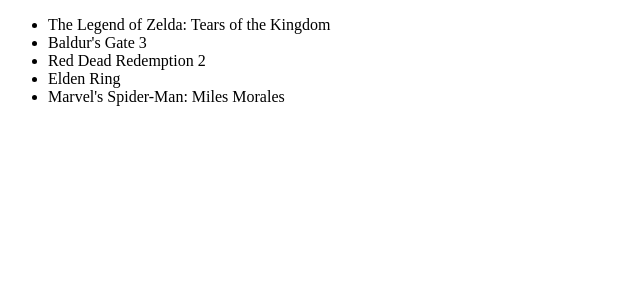
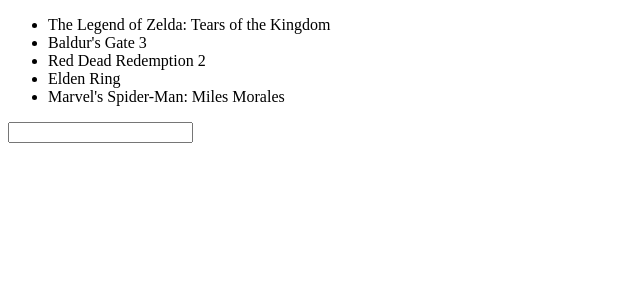
Before and after one commit to ValerioDiBiagio/react-form, a React (Vite) app: page / in a window 1280 px wide. Shown: the top 300 px of the page, without its empty margins (0-640 px from the left). Built offline with nearby package versions, Linux system fonts and the light colour scheme.

Commit message:
feat: add form

```diff
--- a/src/App.jsx
+++ b/src/App.jsx
@@ -1,15 +1,22 @@
 // importare array
 import videogames from './data/videogames';
+// importare useState
 import { useState } from 'react'
 
 function App() {
 
+  const [videogameName, setVideogameName] = useState('')
+
 
   return (
     <>
+
       <ul>
-        {videogames.map(videogame => <li>{videogame.nome}</li>)}
+        {videogames.map(videogame => <li key={videogames.id}>{videogame.nome}</li>)}
       </ul>
+      <form>
+        <input type="text" value={videogameName} onChange={e => { setVideogameName(e.target.value) }} />
+      </form>
 
     </>
   )
```
